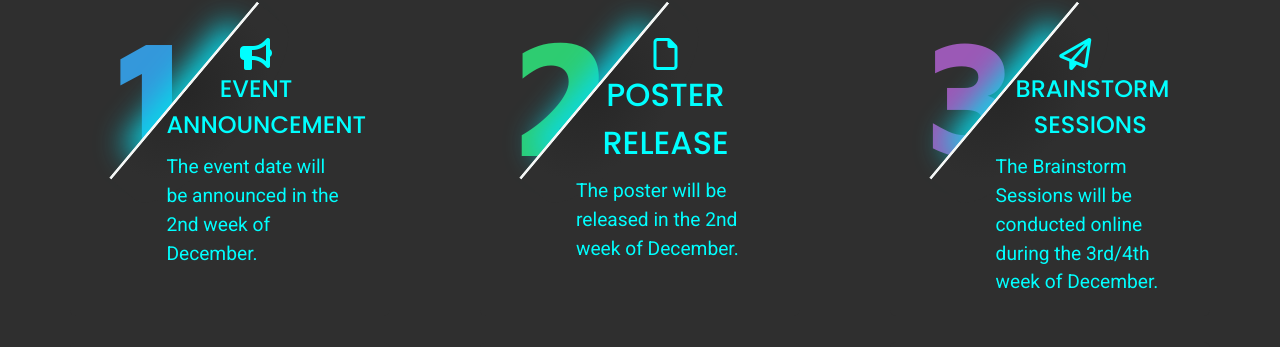
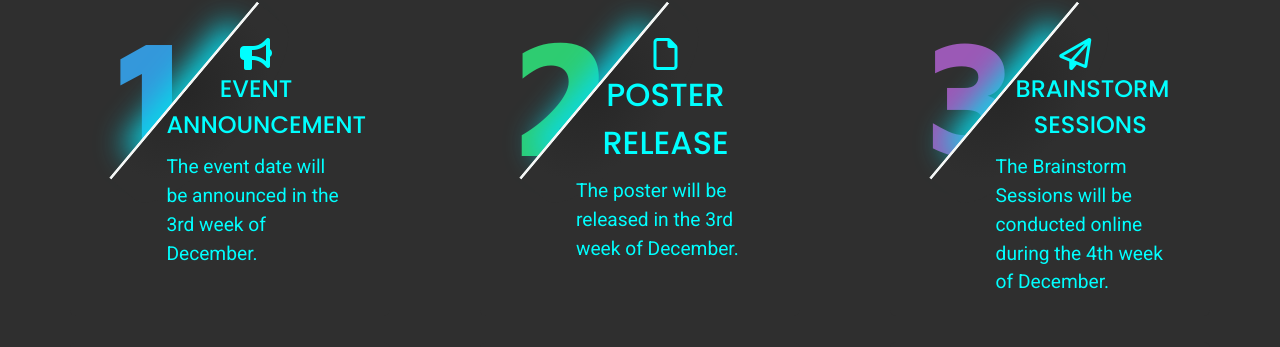
Before and after one commit to createathon/Createathon2024, a plain HTML site: page index.html in a window 1280 px wide. Shown: the part 1917-2264 px from the top of the page. Drawn offline with nearby package versions, Linux system fonts and the light colour scheme.

Commit message:
Updates in Event Schedule
Updated Event schedule

```diff
--- a/index.html
+++ b/index.html
@@ -93,7 +93,7 @@
                       <div class="content">
                         <div class="icon2 iconevent"></div>
                         <h2 style="font-size: 1.5rem;">EVENT ANNOUNCEMENT</h2>
-                        <p style="font-size: 1.2rem;">The event date will be announced in the 2nd week of December.</p>
+                        <p style="font-size: 1.2rem;">The event date will be announced in the 3rd week of December.</p>
                       </div>
                     </li>
                     <li>
@@ -106,7 +106,7 @@
                       <div class="content">
                         <div class="icon2 iconfile"></div>
                         <h2 style="font-size: 2rem;">Poster Release</h2>
-                        <p style="font-size: 1.2rem;">The poster will be released in the 2nd week of December.</p>
+                        <p style="font-size: 1.2rem;">The poster will be released in the 3rd week of December.</p>
                       </div>
                     </li>
                     <li>
@@ -119,7 +119,7 @@
                       <div class="content">
                         <div class="icon2 iconAirplane"></div>
                         <h2 style="font-size: 1.5rem; padding-left: 30px;">Brainstorm Sessions </h2>
-                        <p style="font-size: 1.2rem; padding-left: 10px">The Brainstorm Sessions will be conducted online during the 3rd/4th week of December.</p>
+                        <p style="font-size: 1.2rem; padding-left: 10px">The Brainstorm Sessions will be conducted online during the 4th week of December.</p>
                       </div>
                     </li>
                   </ul>
```
